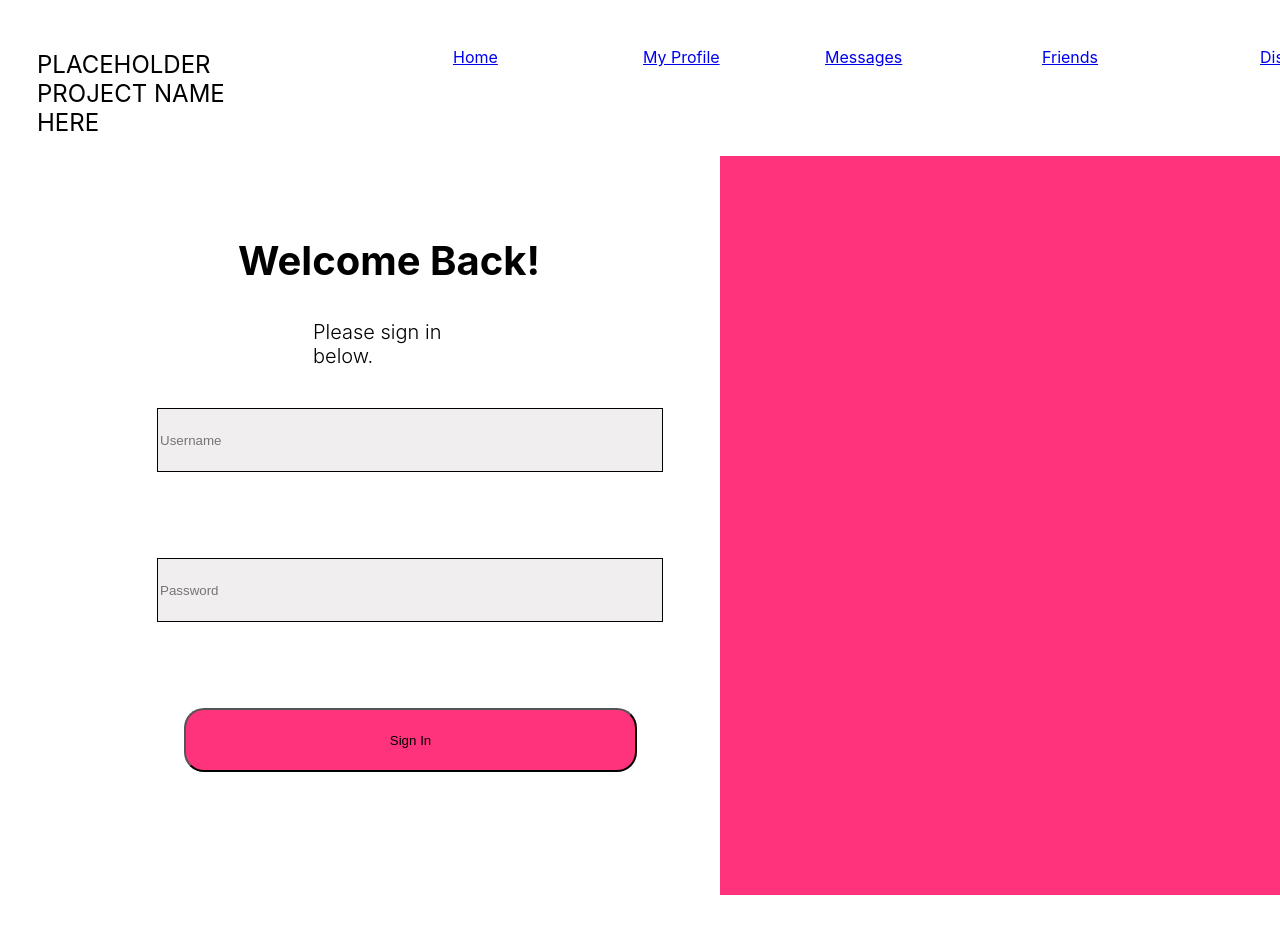
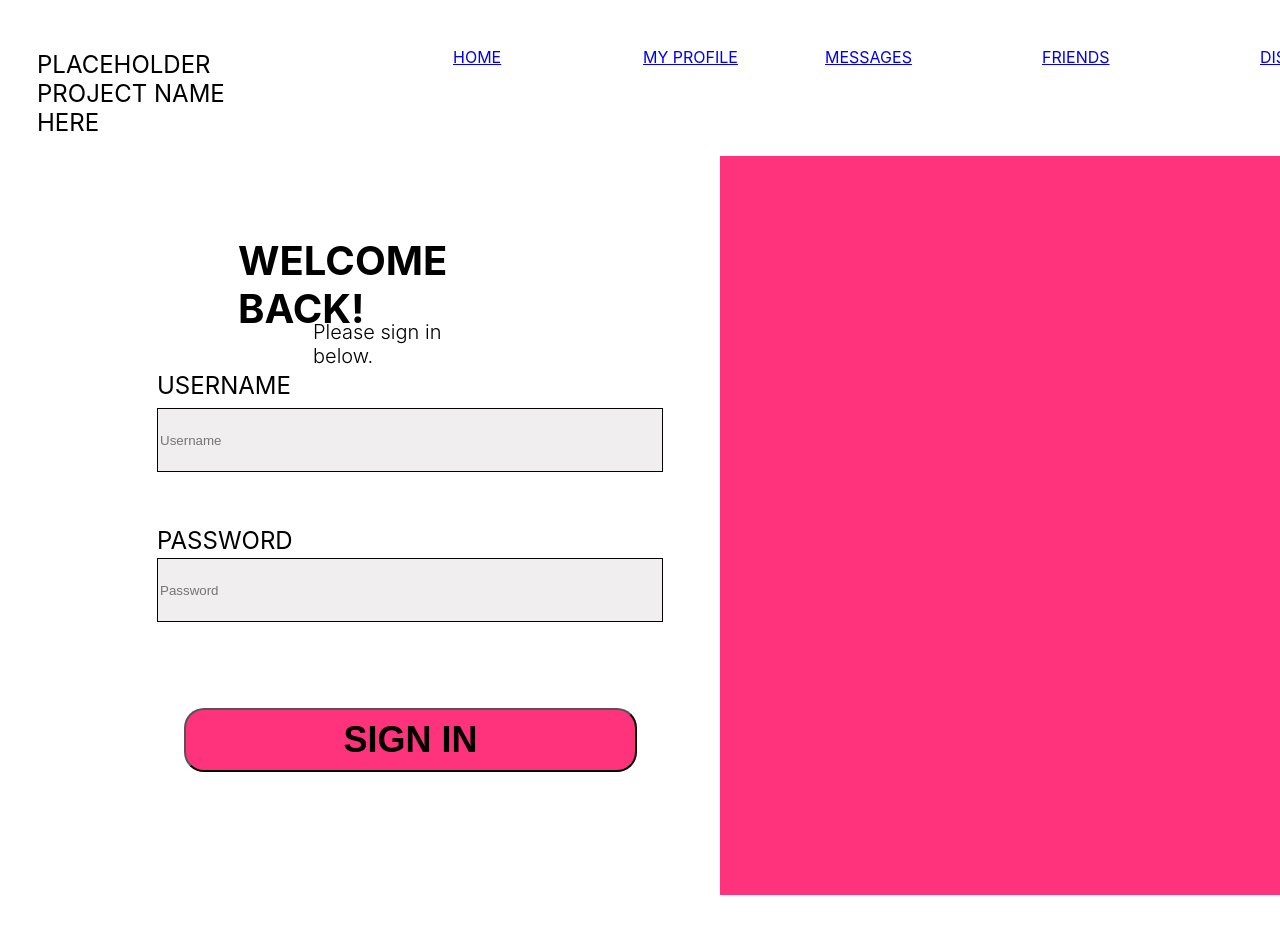
Before and after one commit to leonajuan/phase-5-project, a React (Create React App) app in the folder client/: page / in a window 1280 px wide. Shown: the top 934 px of the page. Built offline with nearby package versions, Linux system fonts and the light colour scheme; no server answers.

Commit message:
continued styling landing page

```diff
--- a/client/src/App.css
+++ b/client/src/App.css
@@ -14,6 +14,7 @@ line-height: 29px;
 
 .navbar-home {
 position: absolute;
+text-transform: uppercase;
 width: 48px;
 height: 19px;
 left: 453px;
@@ -28,7 +29,8 @@ line-height: 19px;
 
 .navbar-profile {
 position: absolute;
-width: 80px;
+text-transform: uppercase;
+width: 100px;
 height: 19px;
 left: 643px;
 top: 48px;
@@ -41,7 +43,8 @@ line-height: 19px;
 }
 
 .navbar-messages {
-  position: absolute;
+position: absolute;
+text-transform: uppercase;
 width: 87px;
 height: 19px;
 left: 825px;
@@ -56,6 +59,7 @@ line-height: 19px;
 
 .navbar-friends {
 position: absolute;
+text-transform: uppercase;
 width: 68px;
 height: 19px;
 left: 1042px;
@@ -70,6 +74,7 @@ line-height: 19px;
 
 .navbar-discover {
 position: absolute;
+text-transform: uppercase;
 width: 80px;
 height: 19px;
 left: 1260px;
@@ -98,7 +103,7 @@ line-height: 24px;
 
 .signin-header {
 position: absolute;
-text-transform: capitalize;
+text-transform: uppercase;
 width: 345px;
 height: 48px;
 left: 238px;
@@ -111,14 +116,46 @@ font-size: 40px;
 line-height: 48px;
 }
 
+.signin-username {
+position: absolute;
+text-transform: uppercase;
+width: 72px;
+height: 29px;
+left: 157px;
+top: 371px;
+/* font-family: 'Inter'; */
+font-style: normal;
+font-weight: 400;
+font-size: 24px;
+line-height: 29px;
+}
+
+.signin-password {
+position: absolute;
+text-transform: uppercase;
+width: 134px;
+height: 29px;
+left: 157px;
+top: 526px;
+
+/* font-family: 'Inter'; */
+font-style: normal;
+font-weight: 400;
+font-size: 24px;
+line-height: 29px;
+
+color: #000000;
+}
+
 .signup-header {
   position: absolute;
+  text-transform: uppercase;
   width: 160px;
   height: 48px;
   left: 950px;
   top: 183px;
 
-  font-family: 'Inter';
+  /* font-family: 'Inter'; */
   font-style: normal;
   font-weight: 700;
   font-size: 40px;
@@ -129,7 +166,6 @@ line-height: 48px;
 
 .username {
 box-sizing: border-box;
-
 position: absolute;
 width: 506px;
 height: 64px;
@@ -142,7 +178,6 @@ border: 1px solid #020202;
 
 .password {
 box-sizing: border-box;
-
 position: absolute;
 width: 506px;
 height: 64px;
@@ -164,6 +199,11 @@ top: 708px;
 
 background: #FF327C;
 border-radius: 20px;
+text-transform: uppercase;
+font-style: normal;
+font-weight: 700;
+font-size: 36px;
+line-height: 44px;
 }
 
 .signup-username {
@@ -296,7 +336,7 @@ height: 29px;
 left: 1058px;
 top: 275px;
 
-font-family: 'Inter';
+/* font-family: 'Inter'; */
 font-style: normal;
 font-weight: 400;
 font-size: 24px;
@@ -312,7 +352,7 @@ height: 29px;
 left: 776px;
 top: 387px;
 
-font-family: 'Inter';
+/* font-family: 'Inter'; */
 font-style: normal;
 font-weight: 400;
 font-size: 24px;
@@ -328,7 +368,7 @@ height: 29px;
 left: 778px;
 top: 499px;
 
-font-family: 'Inter';
+/* font-family: 'Inter'; */
 font-style: normal;
 font-weight: 400;
 font-size: 24px;
@@ -344,7 +384,7 @@ color: #FFFFFF;
   left: 776px;
   top: 708px;
 
-  font-family: 'Inter';
+  /* font-family: 'Inter'; */
   font-style: normal;
   font-weight: 400;
   font-size: 24px;
@@ -359,7 +399,7 @@ height: 29px;
 left: 778px;
 top: 607px;
 
-font-family: 'Inter';
+/* font-family: 'Inter'; */
 font-style: normal;
 font-weight: 400;
 font-size: 24px;
--- a/client/src/components/LandingPage.js
+++ b/client/src/components/LandingPage.js
@@ -46,12 +46,14 @@ function LandingPage({ handleSignIn, addNewUser, friends }) {
   }
 
   return (
-    <div>
+    <div className="landing-page-div">
       <div>
         <form className="signin-form" onSubmit={handleSignIn}>
           <h1 className="signin-header">Welcome back!</h1>
           <h4 className="signin-subtext">Please sign in below.</h4>
+          <label className="signin-username">Username</label>
           <input className="username" type="text" name="username" placeholder="Username" />
+          <label className="signin-password">Password</label>
           <input className="password" type="text" name="password" placeholder="Password" />
           <button className="signin-button">Sign In</button>
         </form>
```
